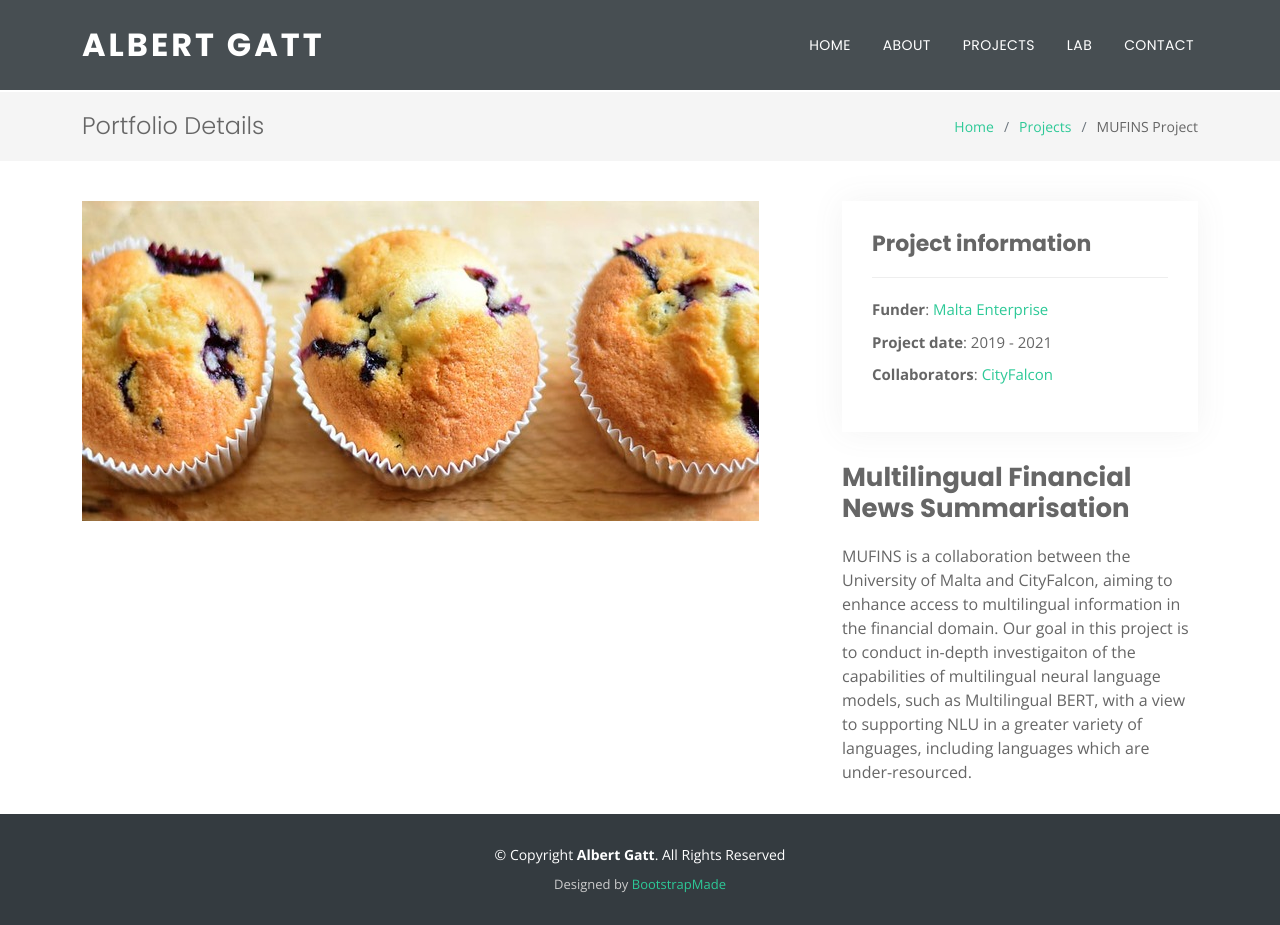
After one commit to albertgatt/albertgatt.github.io, a PHP site: page /mufins-details.html in a window 1280 px wide. The commit adds this page. Run offline with PHP 8.4, Linux system fonts and the light colour scheme.

Commit message:
resize images

```diff
--- a/assets/css/style.css
+++ b/assets/css/style.css
@@ -547,6 +547,12 @@ section {
 }
 
 #about .about-container .title {
+  color: #333;
+  font-weight: 700;
+  font-size: 32px;
+}
+
+#publications .about-container .title {
   color: #333;
   font-weight: 700;
   font-size: 32px;
--- /dev/null
+++ b/mufins-details.html
@@ -0,0 +1,175 @@
+<!DOCTYPE html>
+<html lang="en">
+
+<head>
+  <meta charset="utf-8">
+  <meta content="width=device-width, initial-scale=1.0" name="viewport">
+
+  <title>MUFINS Project</title>
+  <meta content="" name="description">
+  <meta content="" name="keywords">
+
+  <!-- Favicons -->
+  <link href="assets/img/favicon.png" rel="icon">
+  <link href="assets/img/apple-touch-icon.png" rel="apple-touch-icon">
+
+  <!-- Google Fonts -->
+  <link href="https://fonts.googleapis.com/css?family=Open+Sans:300,300i,400,400i,700,700i|Poppins:300,400,500,700" rel="stylesheet">
+
+  <!-- Vendor CSS Files -->
+  <link href="assets/vendor/aos/aos.css" rel="stylesheet">
+  <link href="assets/vendor/bootstrap/css/bootstrap.min.css" rel="stylesheet">
+  <link href="assets/vendor/bootstrap-icons/bootstrap-icons.css" rel="stylesheet">
+  <link href="assets/vendor/boxicons/css/boxicons.min.css" rel="stylesheet">
+  <link href="assets/vendor/glightbox/css/glightbox.min.css" rel="stylesheet">
+  <link href="assets/vendor/swiper/swiper-bundle.min.css" rel="stylesheet">
+
+  <!-- Template Main CSS File -->
+  <link href="assets/css/style.css" rel="stylesheet">
+
+  <!-- =======================================================
+  * Template Name: Regna - v4.3.0
+  * Template URL: https://bootstrapmade.com/regna-bootstrap-onepage-template/
+  * Author: BootstrapMade.com
+  * License: https://bootstrapmade.com/license/
+  ======================================================== -->
+</head>
+
+<body>
+
+  <!-- ======= Header ======= -->
+  <header id="header" class="fixed-top d-flex align-items-center ">
+    <div class="container d-flex justify-content-between align-items-center">
+
+      <div id="logo">
+        <a href="index.html">
+          <!-- <img src="assets/img/logo.png" alt=""></a> -->
+        <!-- Uncomment below if you prefer to use a text logo -->
+        <h1><a href="index.html">Albert Gatt</a></h1>
+      </div>
+
+      <nav id="navbar" class="navbar">
+        <ul>
+          <li><a class="nav-link scrollto " href="./index.html">Home</a></li>
+          <li><a class="nav-link scrollto" href="./index.html#about">About</a></li>
+          <li><a class="nav-link scrollto" href="./index.html#portfolio">Projects</a></li>
+          <li><a class="nav-link scrollto" href="./index.html#team">Lab</a></li>
+          <li><a class="nav-link scrollto" href="./index.html#contact">Contact</a></li>
+        </ul>
+        <i class="bi bi-list mobile-nav-toggle"></i>
+      </nav><!-- .navbar -->
+    </div>
+  </header><!-- End Header -->
+
+  <main id="main">
+
+    <!-- ======= Breadcrumbs Section ======= -->
+    <section class="breadcrumbs">
+      <div class="container">
+
+        <div class="d-flex justify-content-between align-items-center">
+          <h2>Portfolio Details</h2>
+          <ol>
+            <li><a href="./index.html">Home</a></li>
+            <li><a href="./index.html#portfolio">Projects</a></li>
+            <li>MUFINS Project</li>
+          </ol>
+        </div>
+
+      </div>
+    </section><!-- Breadcrumbs Section -->
+
+    <!-- ======= Portfolio Details Section ======= -->
+    <section id="portfolio-details" class="portfolio-details">
+      <div class="container">
+
+        <div class="row gy-4">
+
+          <div class="col-lg-8">
+            <img src="assets/img/portfolio/mufins.jpg" alt="">
+            <!-- <div class="portfolio-details-slider swiper-container">
+              <div class="swiper-wrapper align-items-center">
+
+                <div class="swiper-slide">
+                  <img src="assets/img/portfolio/portfolio-details-1.jpg" alt="">
+                </div>
+
+                <div class="swiper-slide">
+                  <img src="assets/img/portfolio/portfolio-details-2.jpg" alt="">
+                </div>
+
+                <div class="swiper-slide">
+                  <img src="assets/img/portfolio/portfolio-details-3.jpg" alt="">
+                </div>
+
+              </div>
+              <div class="swiper-pagination"></div>
+            </div> -->
+          </div>
+
+          <div class="col-lg-4">
+            <div class="portfolio-info">
+              <h3>Project information</h3>
+
+              <ul>
+                <li><strong>Funder</strong>: <a target=_blank href="http://www.maltaenterprise.com/">Malta Enterprise</a></li>
+                <li><strong>Project date</strong>: 2019 - 2021</li>
+                <li><strong>Collaborators</strong>: <a target=_blank href="https://www.cityfalcon.com">CityFalcon</a></li>
+              </ul>
+            </div>
+            <div class="portfolio-description">
+              <h2>Multilingual Financial News Summarisation</h2>
+              <p>
+                MUFINS is a collaboration between the University of Malta and CityFalcon, aiming to enhance access to multilingual information in the financial domain. Our goal in this project is to conduct in-depth investigaiton of the capabilities of multilingual neural language models, such as Multilingual BERT, with a view to supporting NLU in a greater variety of languages, including languages which are under-resourced.
+              </p>
+            </div>
+          </div>
+
+        </div>
+
+      </div>
+    </section><!-- End Portfolio Details Section -->
+
+  </main><!-- End #main -->
+
+  <!-- ======= Footer ======= -->
+  <footer id="footer">
+    <div class="footer-top">
+      <div class="container">
+
+      </div>
+    </div>
+
+    <div class="container">
+      <div class="copyright">
+        &copy; Copyright <strong>Albert Gatt</strong>. All Rights Reserved
+      </div>
+      <div class="credits">
+        <!--
+        All the links in the footer should remain intact.
+        You can delete the links only if you purchased the pro version.
+        Licensing information: https://bootstrapmade.com/license/
+        Purchase the pro version with working PHP/AJAX contact form: https://bootstrapmade.com/buy/?theme=Regna
+      -->
+        Designed by <a href="https://bootstrapmade.com/">BootstrapMade</a>
+      </div>
+    </div>
+  </footer><!-- End Footer -->
+
+  <a href="#" class="back-to-top d-flex align-items-center justify-content-center"><i class="bi bi-arrow-up-short"></i></a>
+
+  <!-- Vendor JS Files -->
+  <script src="assets/vendor/aos/aos.js"></script>
+  <script src="assets/vendor/bootstrap/js/bootstrap.bundle.min.js"></script>
+  <script src="assets/vendor/glightbox/js/glightbox.min.js"></script>
+  <script src="assets/vendor/isotope-layout/isotope.pkgd.min.js"></script>
+  <script src="assets/vendor/php-email-form/validate.js"></script>
+  <script src="assets/vendor/purecounter/purecounter.js"></script>
+  <script src="assets/vendor/swiper/swiper-bundle.min.js"></script>
+
+  <!-- Template Main JS File -->
+  <script src="assets/js/main.js"></script>
+
+</body>
+
+</html>
```
Also changed, not shown: index.html (+106 -105 lines), assets/img/portfolio/mufins.jpeg (deleted), assets/img/portfolio/mufins.jpg, assets/img/portfolio/mufins.png (deleted), assets/img/portfolio/nl4xai_res.png (added).
